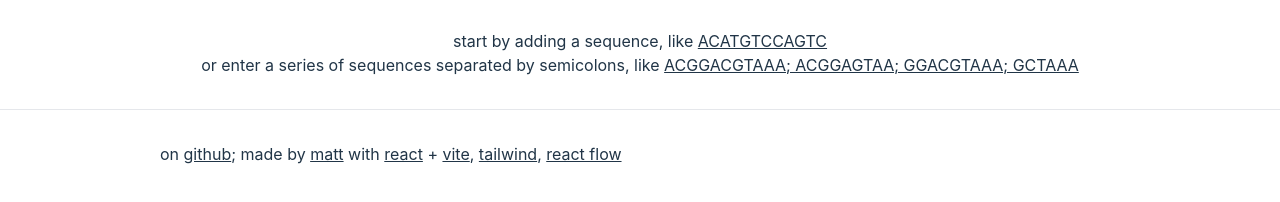
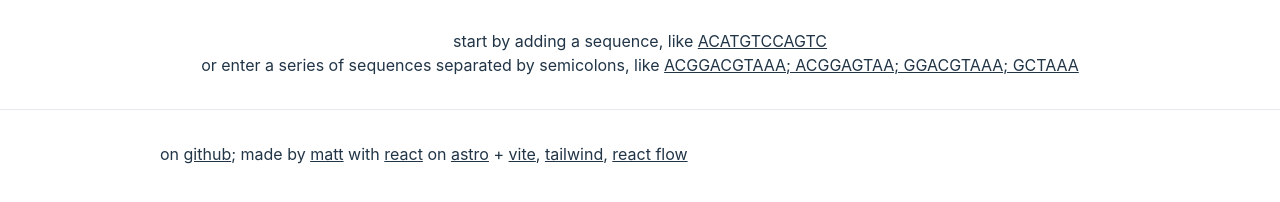
Before and after one commit to mattxwang/pseudo-a-line, an Astro site: page /tool in a window 1280 px wide. Shown: the part 380-582 px from the top of the page. Built offline with nearby package versions, Linux system fonts and the light colour scheme; Astro itself is replaced by a stand-in of ours.

Commit message:
add more to footer attribution

```diff
--- a/src/pages/tool.astro
+++ b/src/pages/tool.astro
@@ -8,7 +8,7 @@ import App from '../App';
     <App client:load />
     <hr />
     <section>
-      <footer>on <a href="https://github.com/mattxwang/pseudo-a-line">github</a>; made by <a href="https://matthewwang.me/">matt</a> with <a href="https://reactjs.org/">react</a> + <a href="https://vitejs.dev/">vite</a>, <a href="https://tailwindcss.com/">tailwind</a>, <a href="https://reactflow.dev/">react flow</a></footer>
+      <footer>on <a href="https://github.com/mattxwang/pseudo-a-line">github</a>; made by <a href="https://matthewwang.me/">matt</a> with <a href="https://reactjs.org/">react</a> on <a href="https://astro.build/">astro</a> + <a href="https://vitejs.dev/">vite</a>, <a href="https://tailwindcss.com/">tailwind</a>, <a href="https://reactflow.dev/">react flow</a></footer>
     </section>
 	</main>
 </Layout>
```
